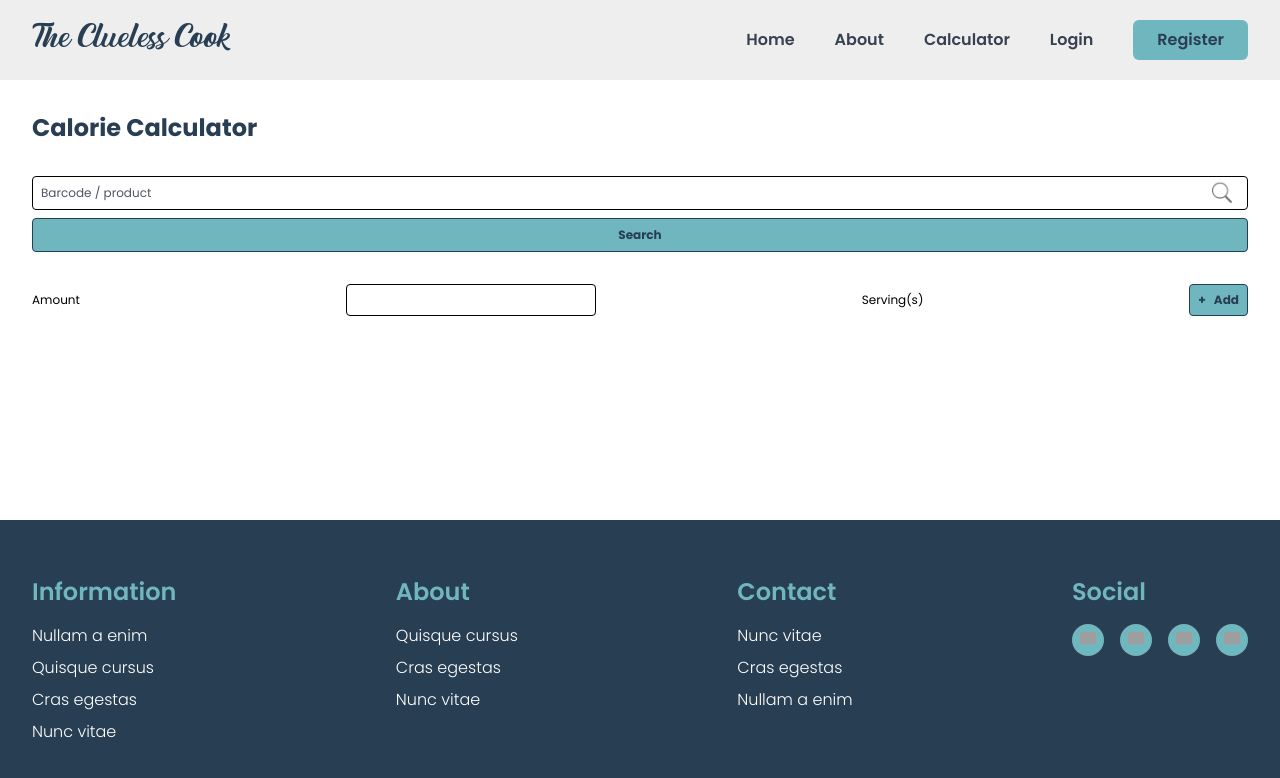
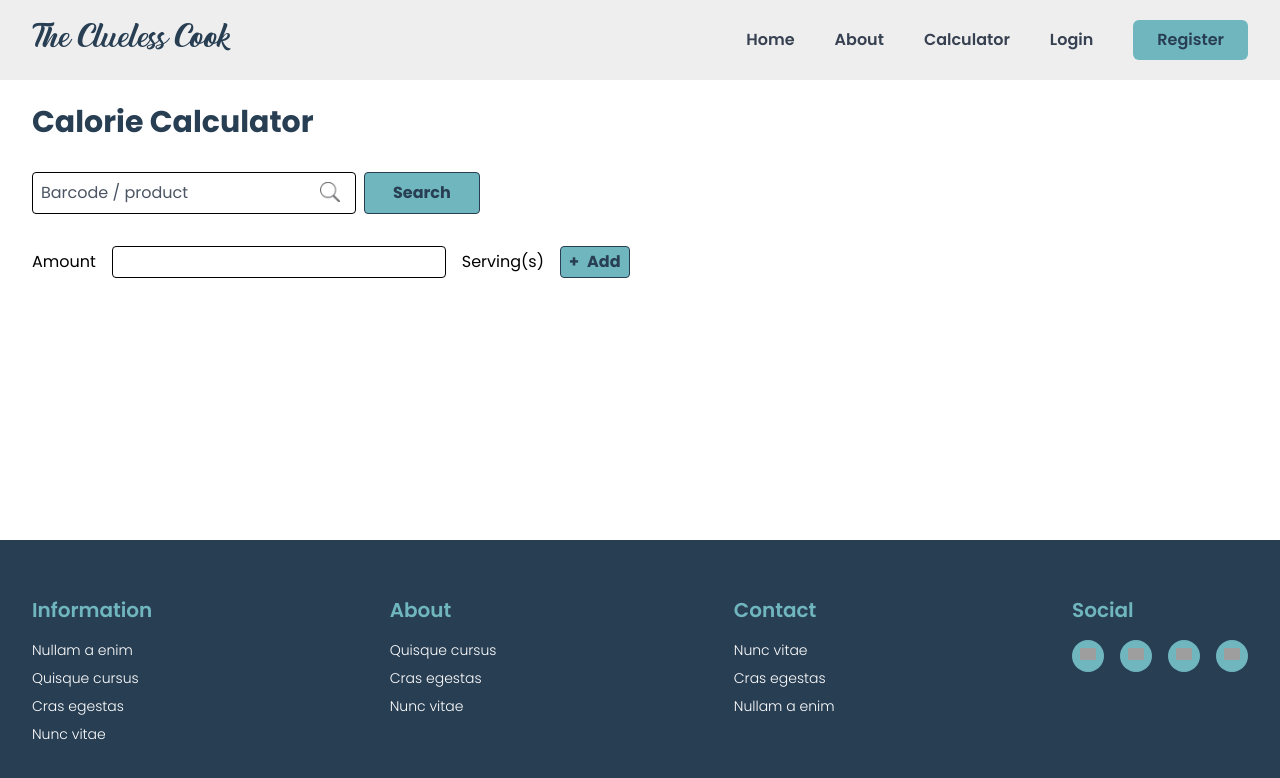
Before and after one commit to ronald-it/the-clueless-cook, a Next.js app: page /calculator in a window 1280 px wide. Shown: the top 778 px of the page. Built offline with nearby package versions, Linux system fonts and the light colour scheme; grey boxes are pictures that could not be loaded; what @savvywombat/tailwindcss-grid-areas, @savvywombat/tailwindcss-grid-named-lines would draw is missing.

Commit message:
Calculator page is now fully responsive for tablet and laptop/pc as well. All that is left for this branch is adding the relevant symbols in the submit buttons and add the total row in the second table.

```diff
--- a/src/app/calculator/page.js
+++ b/src/app/calculator/page.js
@@ -48,36 +48,34 @@ export default function Calculator() {
   useEffect(() => console.log(addedProducts, addedProducts?.length), [addedProducts]);
 
   return (
-    <div className='p-8 flex flex-col gap-y-8'>
-      <h2 className='text-2xl text-darkblue font-bold'>Calorie Calculator</h2>
+    <div className='flex justify-center py-6'>
+      <div className='px-8 flex flex-col gap-y-8 w-full sm:max-w-2xl lg:max-w-7xl'>
+
+        <h2 className='text-2xl lg:text-3xl text-darkblue font-bold'>Calorie Calculator</h2>
 
         <section>
           <form
-          className='flex flex-col gap-y-2'
+            className='flex flex-col gap-y-2 sm:flex-row sm:gap-x-2 sm:max-w-md'
             onSubmit={(e) => {
               e.preventDefault();
               fetchProduct(productInput);
             }}
           >
-          <label>
+            <label className='sm:w-full'>
               <div className='relative'>
                 <input
                   type='search'
                   placeholder='Barcode / product'
-                className='border-[0.1rem] border-black text-xs rounded w-full placeholder:text-xs placeholder:text-gray-600 p-2'
+                  className='border-[0.1rem] border-black text-xs rounded w-full placeholder:text-xs placeholder:text-gray-600 lg:text-base lg:placeholder:text-base p-2'
                   onChange={(e) => setProductInput(e.target.value)}
                 />
-              <CustomImage
-                src='/images/search.png'
-                alt='Clock icon'
-                width={100}
-                height={100}
-                className='w-5 h-5 absolute top-0 translate-y-1/3 right-4'
-              />
+                <button className='w-5 h-5 absolute top-0 translate-y-1/3 lg:translate-y-1/2 right-4' type='submit'>
+                  <CustomImage src='/images/search.png' alt='Clock icon' width={100} height={100} />
+                </button>
               </div>
             </label>
             <button
-            className='bg-lightblue text-darkblue border-[0.1rem] border-darkblue font-bold w-full text-xs py-2 rounded'
+              className='bg-lightblue text-darkblue border-[0.1rem] border-darkblue font-bold w-full sm:w-40 text-xs lg:text-base py-2 rounded'
               type='submit'
             >
               Search
@@ -87,7 +85,7 @@ export default function Calculator() {
 
         {searchResults?.length > 0 && (
           <section>
-          <table className='w-full text-xs'>
+            <table className='w-full text-xs lg:text-base sm:max-w-xs'>
               <thead>
                 <tr>
                   <th>
@@ -124,20 +122,20 @@ export default function Calculator() {
 
         <section>
           <form
-          className='flex justify-between text-xs gap-x-2 h-8 [&>*]:h-full [&>*]:flex [&>*]:items-center'
+            className='flex justify-between sm:justify-start text-xs lg:text-base gap-x-2 sm:gap-x-4 h-8 [&>*]:h-full [&>*]:flex [&>*]:items-center'
             onSubmit={handleCalculation}
           >
             <label className='flex items-center'>Amount</label>
             <span>
               <input
                 type='number'
-              className='w-full h-full text-xs border-[0.1rem] border-black rounded p-2'
+                className='w-full h-full border-[0.1rem] border-black rounded p-2'
                 onChange={(e) => setServingSize(e.target.value)}
               />
             </span>
             <span>Serving(s)</span>
             <button
-            className='bg-lightblue text-darkblue border-[0.1rem] border-darkblue font-bold text-xs rounded whitespace-nowrap px-2'
+              className='bg-lightblue text-darkblue border-[0.1rem] border-darkblue font-bold rounded whitespace-nowrap px-2'
               type='submit'
             >
               <span className='mr-2'>+</span>
@@ -148,19 +146,19 @@ export default function Calculator() {
 
         {addedProducts?.length > 0 && (
           <section>
-          <table className='w-full text-xs'>
+            <table className='w-full text-xs lg:text-base sm:max-w-2xl'>
               <thead>
                 <tr>
-                <th>
+                  <th className='sm:w-1/4'>
                     <div className='flex'>Product</div>
                   </th>
-                <th>
+                  <th className='sm:w-1/4'>
                     <div className='flex'>Calories</div>
                   </th>
-                <th>
+                  <th className='sm:w-1/4'>
                     <div className='flex'>Fat</div>
                   </th>
-                <th>
+                  <th className='sm:w-1/4'>
                     <div className='flex'>Carbs</div>
                   </th>
                 </tr>
@@ -195,5 +193,6 @@ export default function Calculator() {
           </section>
         )}
       </div>
+    </div>
   );
 }
--- a/src/components/Footer.js
+++ b/src/components/Footer.js
@@ -4,7 +4,7 @@ export default function Footer() {
   return (
     <footer id='footer' className='bg-darkblue py-6 lg:py-14 flex justify-center'>
       <div className='flex flex-col px-8 gap-y-8 sm:flex-row sm:justify-between sm:[&>*]:justify-start sm:w-full sm:max-w-2xl lg:max-w-7xl'>
-        <div className='flex flex-col items-center sm:items-start gap-y-2 [&>*:first-child]:text-xl [&>*:first-child]:mb-2 [&>*:first-child]:text-lightblue [&>*:first-child]:font-semibold sm:[&>*:first-child]:text-lg [&>*]:text-sm sm:[&>*]:text-xs lg:[&>*:first-child]:text-2xl lg:[&>*]:text-base [&>*]:text-white [&>*]:font-light'>
+        <div className='flex flex-col items-center sm:items-start gap-y-2 [&>*:first-child]:text-xl [&>*:first-child]:mb-2 [&>*:first-child]:text-lightblue [&>*:first-child]:font-semibold sm:[&>*:first-child]:text-lg [&>*]:text-sm sm:[&>*]:text-xs lg:[&>*:first-child]:text-xl lg:[&>*]:text-sm [&>*]:text-white [&>*]:font-light'>
           <h3>Information</h3>
           <span>Nullam a enim</span>
           <span>Quisque cursus</span>
@@ -12,21 +12,21 @@ export default function Footer() {
           <span>Nunc vitae</span>
         </div>
 
-        <div className='flex flex-col items-center sm:items-start gap-y-2 [&>*:first-child]:text-xl [&>*:first-child]:mb-2 [&>*:first-child]:text-lightblue [&>*:first-child]:font-semibold sm:[&>*:first-child]:text-lg [&>*]:text-sm sm:[&>*]:text-xs lg:[&>*:first-child]:text-2xl lg:[&>*]:text-base [&>*]:text-white [&>*]:font-light'>
+        <div className='flex flex-col items-center sm:items-start gap-y-2 [&>*:first-child]:text-xl [&>*:first-child]:mb-2 [&>*:first-child]:text-lightblue [&>*:first-child]:font-semibold sm:[&>*:first-child]:text-lg [&>*]:text-sm sm:[&>*]:text-xs lg:[&>*:first-child]:text-xl lg:[&>*]:text-sm [&>*]:text-white [&>*]:font-light'>
           <h3>About</h3>
           <span>Quisque cursus</span>
           <span>Cras egestas</span>
           <span>Nunc vitae</span>
         </div>
 
-        <div className='flex flex-col items-center sm:items-start gap-y-2 [&>*:first-child]:text-xl [&>*:first-child]:mb-2 [&>*:first-child]:text-lightblue [&>*:first-child]:font-semibold sm:[&>*:first-child]:text-lg [&>*]:text-sm sm:[&>*]:text-xs lg:[&>*:first-child]:text-2xl lg:[&>*]:text-base [&>*]:text-white [&>*]:font-light'>
+        <div className='flex flex-col items-center sm:items-start gap-y-2 [&>*:first-child]:text-xl [&>*:first-child]:mb-2 [&>*:first-child]:text-lightblue [&>*:first-child]:font-semibold sm:[&>*:first-child]:text-lg [&>*]:text-sm sm:[&>*]:text-xs lg:[&>*:first-child]:text-xl lg:[&>*]:text-sm [&>*]:text-white [&>*]:font-light'>
           <h3>Contact</h3>
           <span>Nunc vitae</span>
           <span>Cras egestas</span>
           <span>Nullam a enim</span>
         </div>
 
-        <div className='flex flex-col items-center sm:items-start gap-y-2 [&>*:first-child]:text-xl [&>*:first-child]:mb-2 sm:[&>*:first-child]:text-lg lg:[&>*:first-child]:text-2xl'>
+        <div className='flex flex-col items-center sm:items-start gap-y-2 [&>*:first-child]:text-xl [&>*:first-child]:mb-2 sm:[&>*:first-child]:text-lg lg:[&>*:first-child]:text-xl'>
           <h3 className='text-lightblue font-semibold'>Social</h3>
           <div className='flex gap-x-4 [&>*]:bg-lightblue [&>*]:w-8 [&>*]:h-8 [&>*]:p-2 [&>*]:rounded-full'>
             <span>
```
Lines whose indentation alone changed are shown as unchanged.
